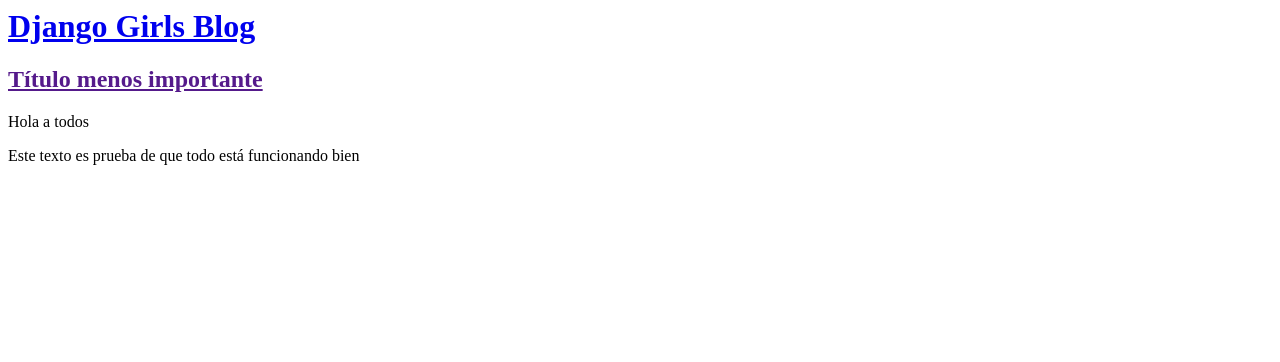
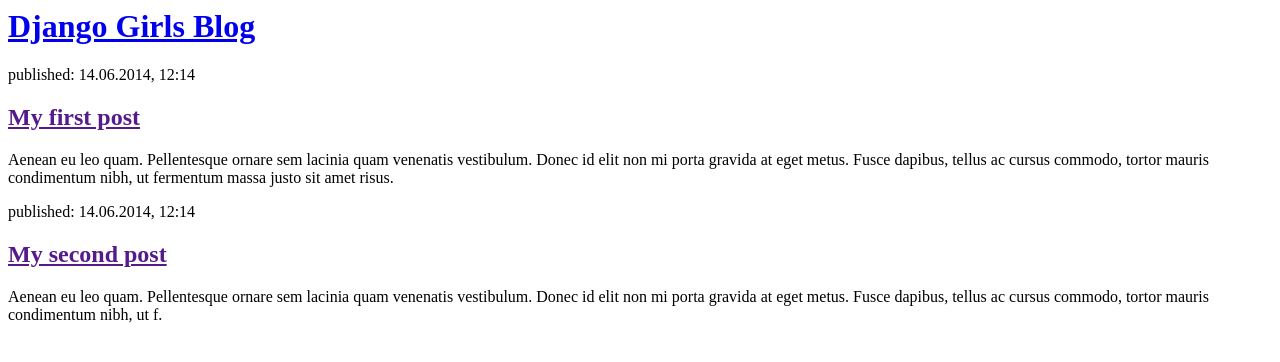
Before and after one commit to Almozu1/my-first-blog, a Django app: page / in a window 1280 px wide. Shown: the top 362 px of the page. Run offline with Django 3.2, Linux system fonts and the light colour scheme.

Commit message:
nueva actualización2

```diff
--- a/blog/templates/blog/post_list.html
+++ b/blog/templates/blog/post_list.html
@@ -1,6 +1,6 @@
 <html>
     <head>
-        <title>Ola's blog</title>
+        <title>Django Girls blog</title>
     </head>
     <body>
         <div>
@@ -8,13 +8,15 @@
         </div>
 
         <div>
-            <h2><a href="">Título menos importante</a></h2>
+            <p>published: 14.06.2014, 12:14</p>
+            <h2><a href="">My first post</a></h2>
+            <p>Aenean eu leo quam. Pellentesque ornare sem lacinia quam venenatis vestibulum. Donec id elit non mi porta gravida at eget metus. Fusce dapibus, tellus ac cursus commodo, tortor mauris condimentum nibh, ut fermentum massa justo sit amet risus.</p>
         </div>
 
         <div>
-            <p>Hola a todos</p>
-            <p>Este texto es prueba de que todo está funcionando bien</p>
+            <p>published: 14.06.2014, 12:14</p>
+            <h2><a href="">My second post</a></h2>
+            <p>Aenean eu leo quam. Pellentesque ornare sem lacinia quam venenatis vestibulum. Donec id elit non mi porta gravida at eget metus. Fusce dapibus, tellus ac cursus commodo, tortor mauris condimentum nibh, ut f.</p>
         </div>
-
     </body>
 </html>
```
